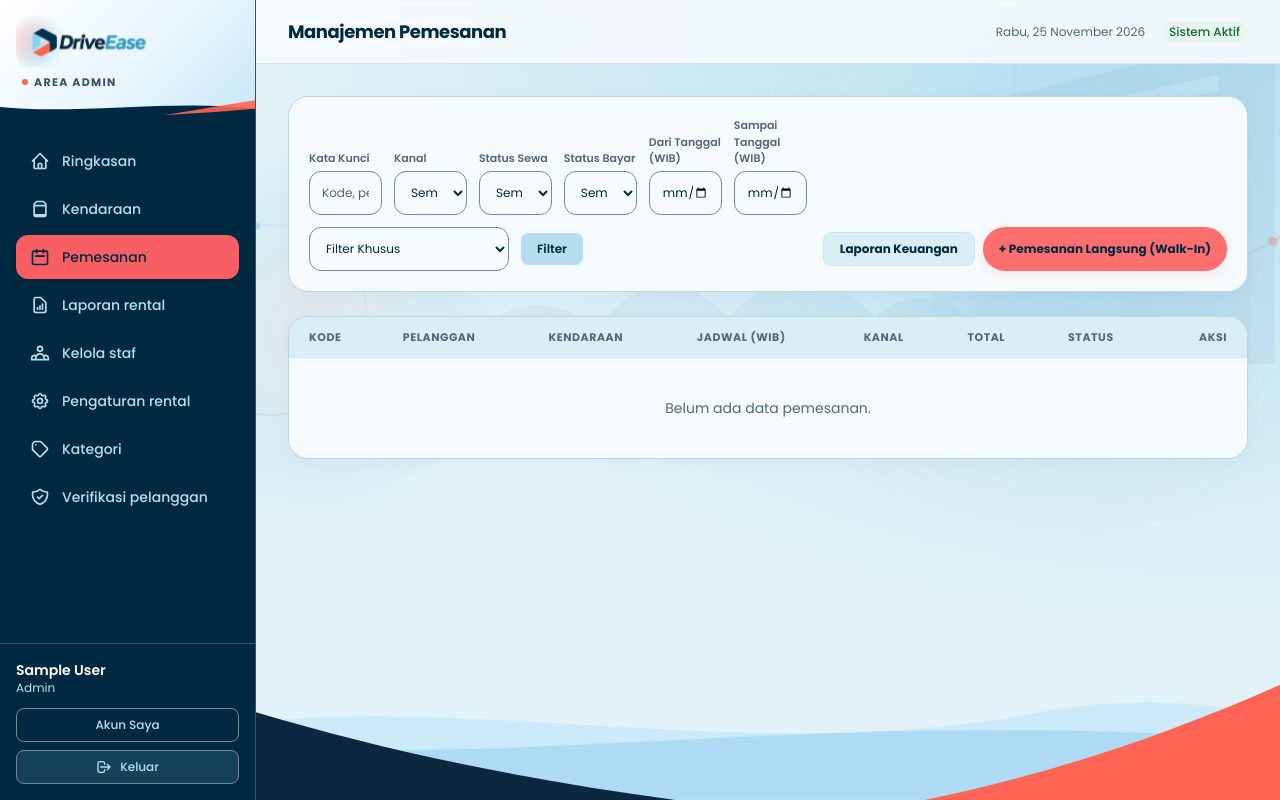
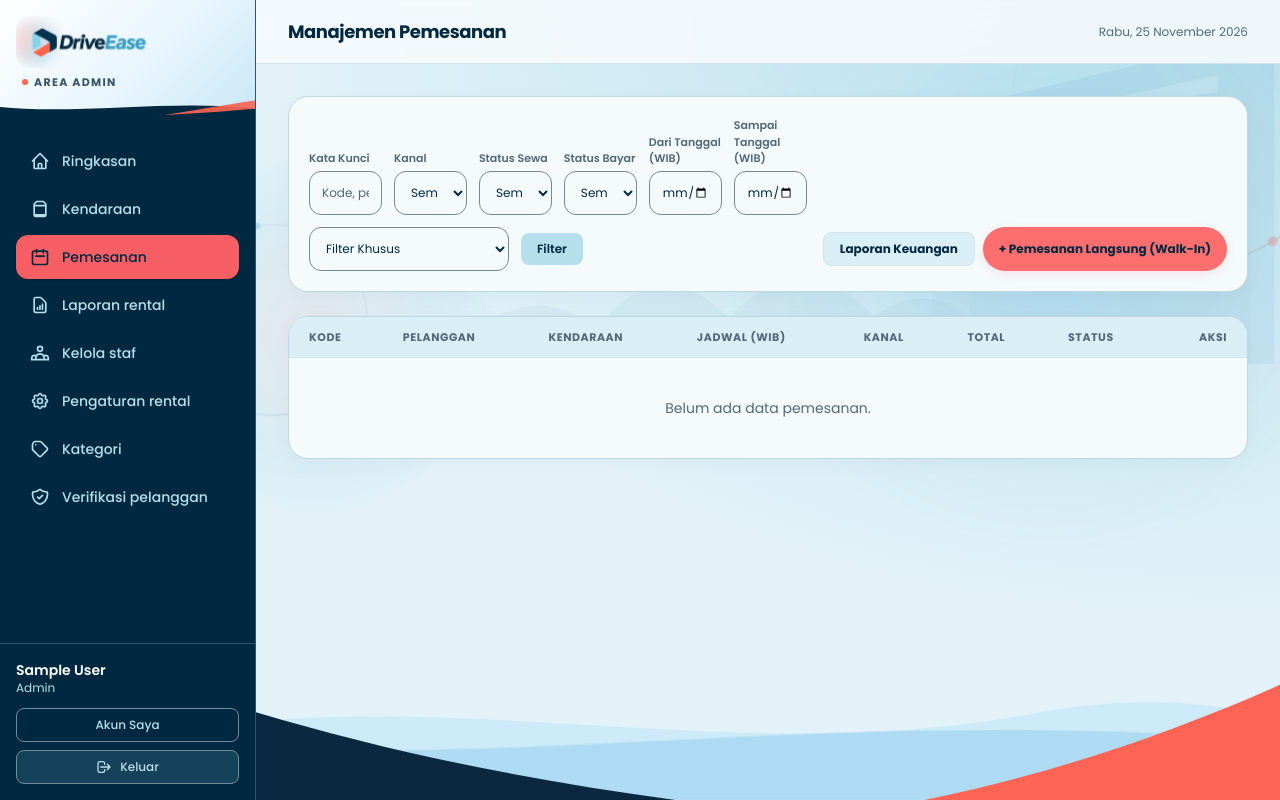
Before and after one commit to MFarisAdithya/DriveEase, a Laravel app: page /admin/bookings in a window 1280 px wide. Run offline with Laravel 12, Linux system fonts and the light colour scheme; the visitor is signed in with stand-in values (Sample User, id 1); data that the repository does not hold is empty; style sheets or scripts are compiled from the project's sources.

Commit message:
fix(ui): remove static Sistem Aktif badge from admin header

```diff
--- a/resources/views/layouts/admin.blade.php
+++ b/resources/views/layouts/admin.blade.php
@@ -147,9 +147,6 @@
             </div>
             <div class="hidden md:flex items-center gap-4 text-xs text-muted">
                 <span>{{ now()->locale('id')->translatedFormat('l, d F Y') }}</span>
-                <span class="inline-flex items-center px-2 py-0.5 rounded-full text-xs font-medium bg-success-surface text-success">
-                    Sistem Aktif
-                </span>
             </div>
         </header>
 
```
